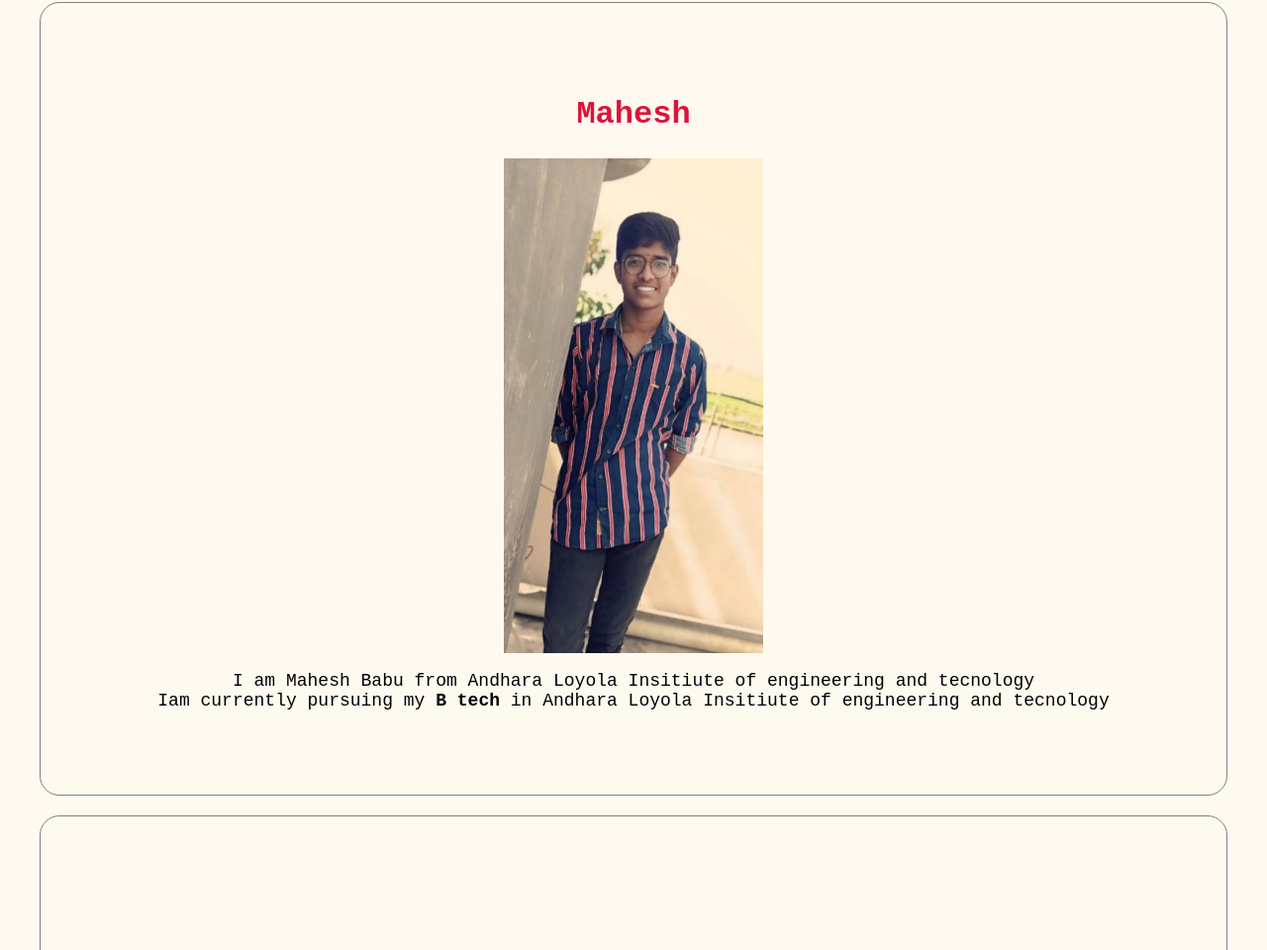
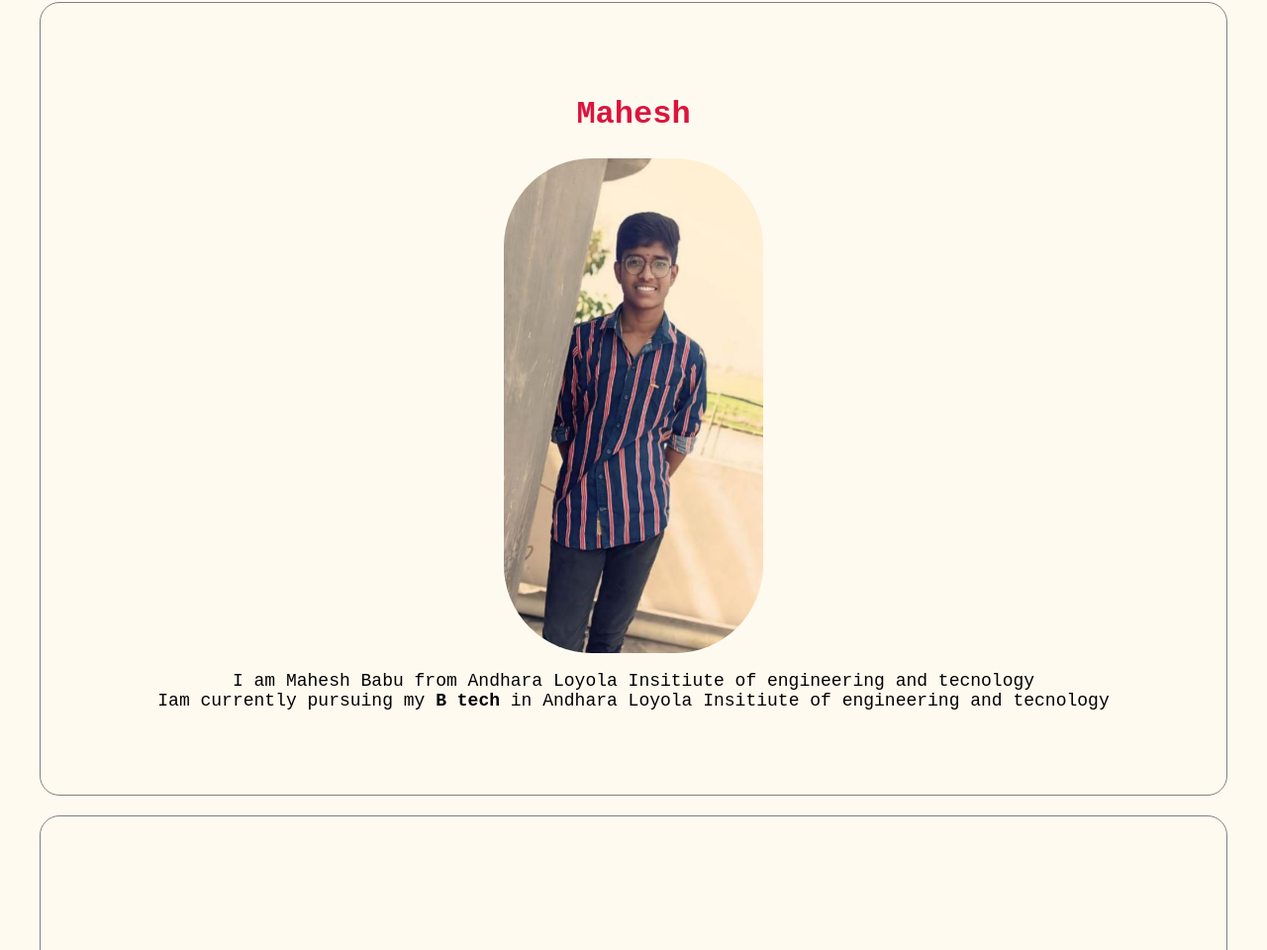
Before and after one commit to MAHI-g431/protfolio, a plain HTML site: page index.html in a window 1280 px wide. Shown: the part 838-1798 px from the top of the page at 99% size. Drawn offline with Linux system fonts and the light colour scheme.

Commit message:
Update index.html

```diff
--- a/index.html
+++ b/index.html
@@ -44,6 +44,7 @@
         img{
             height: 500px;
             width: 262px;
+                border-radius: 89px;
         }
         section{
             height: 100vh;
```
